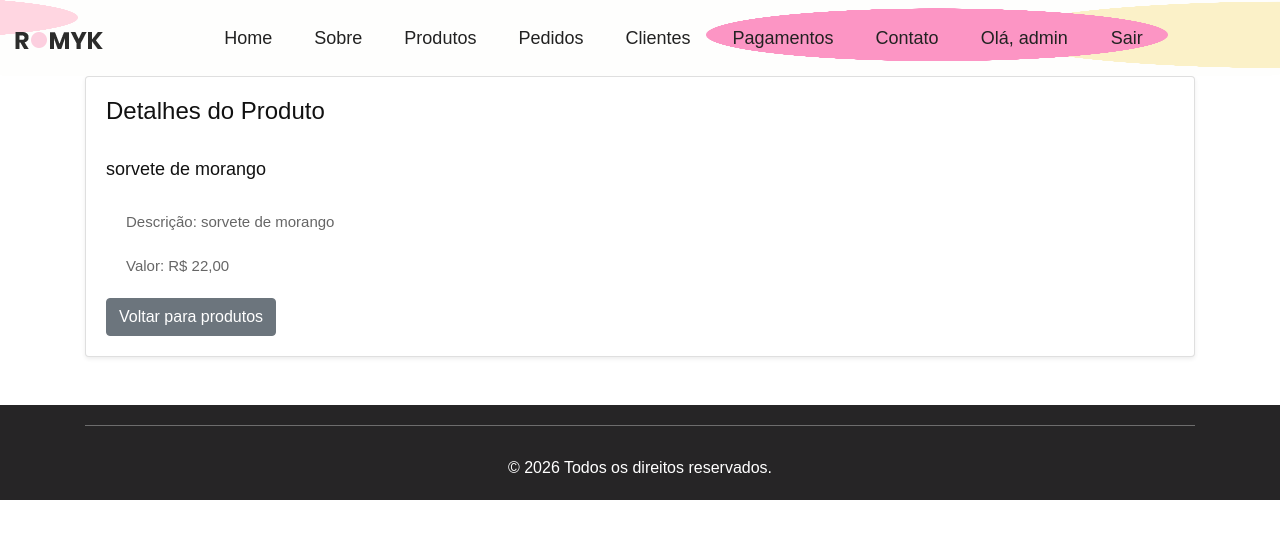
After one commit to Yasmin123Andrade/Sorveteria, a Django app: page /produtos/1/ in a window 1280 px wide. The commit adds this page. Shown: the top 539 px of the page. Run offline with Django 5.2, Linux system fonts and the light colour scheme; a user stored in the database is signed in; data comes from the database, SQL or seed files in the repository; some libraries are stand-ins or nearby versions.

Commit message:
Aplicação do framework CSS ajustes

```diff
--- a/sorveteria/produtos/urls.py
+++ b/sorveteria/produtos/urls.py
@@ -1,9 +1,9 @@
 from django.urls import path, include
 from . import views
-from django.conf import settings
 
 urlpatterns = [
     path('', views.lista_produtos, name='lista_produtos'),
     path('novo/', views.criar_produto, name='criar_produto'),
+    path('<int:pk>/', views.detalhe_produto, name='detalhe_produto'),
     path('accounts/', include('django.contrib.auth.urls')),
 ]
--- a/sorveteria/produtos/views.py
+++ b/sorveteria/produtos/views.py
@@ -1,22 +1,37 @@
-from django.shortcuts import render, redirect
+from django.shortcuts import render, redirect, get_object_or_404
 from .models import Produto
+
 from .forms import ProdutoForm
+
 from django.contrib.auth.decorators import login_required
 
 
 def home(request):
     return render(request, 'home.html')
+
+
 @login_required
 def lista_produtos(request):
     produtos = Produto.objects.all()
     return render(request, 'produtos/lista_produtos.html', {'produtos': produtos})
+
+
+@login_required
+def detalhe_produto(request, pk):
+    produto = get_object_or_404(Produto, pk=pk)
+    return render(request, 'produtos/detalhe_produto.html', {'produto': produto})
+
+
 @login_required
 def criar_produto(request):
     if request.method == 'POST':
         form = ProdutoForm(request.POST)
+
         if form.is_valid():
             form.save()
             return redirect('lista_produtos')
+
     else:
         form = ProdutoForm()
+
     return render(request, 'produtos/criar_produto.html', {'form': form})
--- /dev/null
+++ b/sorveteria/templates/produtos/detalhe_produto.html
@@ -0,0 +1,35 @@
+{% extends 'base.html' %}
+
+{% block title %}Detalhes do Produto - Sorveteria{% endblock %}
+
+{% block content %}
+
+<main class="container py-5">
+
+    <div class="card shadow-sm">
+        <div class="card-body">
+
+            <h1 class="mb-4">Detalhes do Produto</h1>
+
+            <h3>{{ produto.descricao }}</h3>
+
+            <p>
+                <strong>Descrição:</strong>
+                {{ produto.descricao }}
+            </p>
+
+            <p>
+                <strong>Valor:</strong>
+                R$ {{ produto.valor }}
+            </p>
+
+            <a href="{% url 'lista_produtos' %}" class="btn btn-secondary">
+                Voltar para produtos
+            </a>
+
+        </div>
+    </div>
+
+</main>
+
+{% endblock %}
--- a/sorveteria/templates/produtos/lista_produtos.html
+++ b/sorveteria/templates/produtos/lista_produtos.html
@@ -36,7 +36,11 @@
                 <tbody>
                     {% for produto in produtos %}
                     <tr>
-                        <td data-label="Produto" class="font-weight-bold">{{ produto.descricao }}</td>
+                   <td data-label="Produto" class="font-weight-bold">
+    <a href="{% url 'detalhe_produto' produto.pk %}">
+        {{ produto.descricao }}
+    </a>
+</td>
                         <td data-label="Valor" class="text-right produtos-price">R$ {{ produto.valor }}</td>
                     </tr>
                     {% empty %}
```
